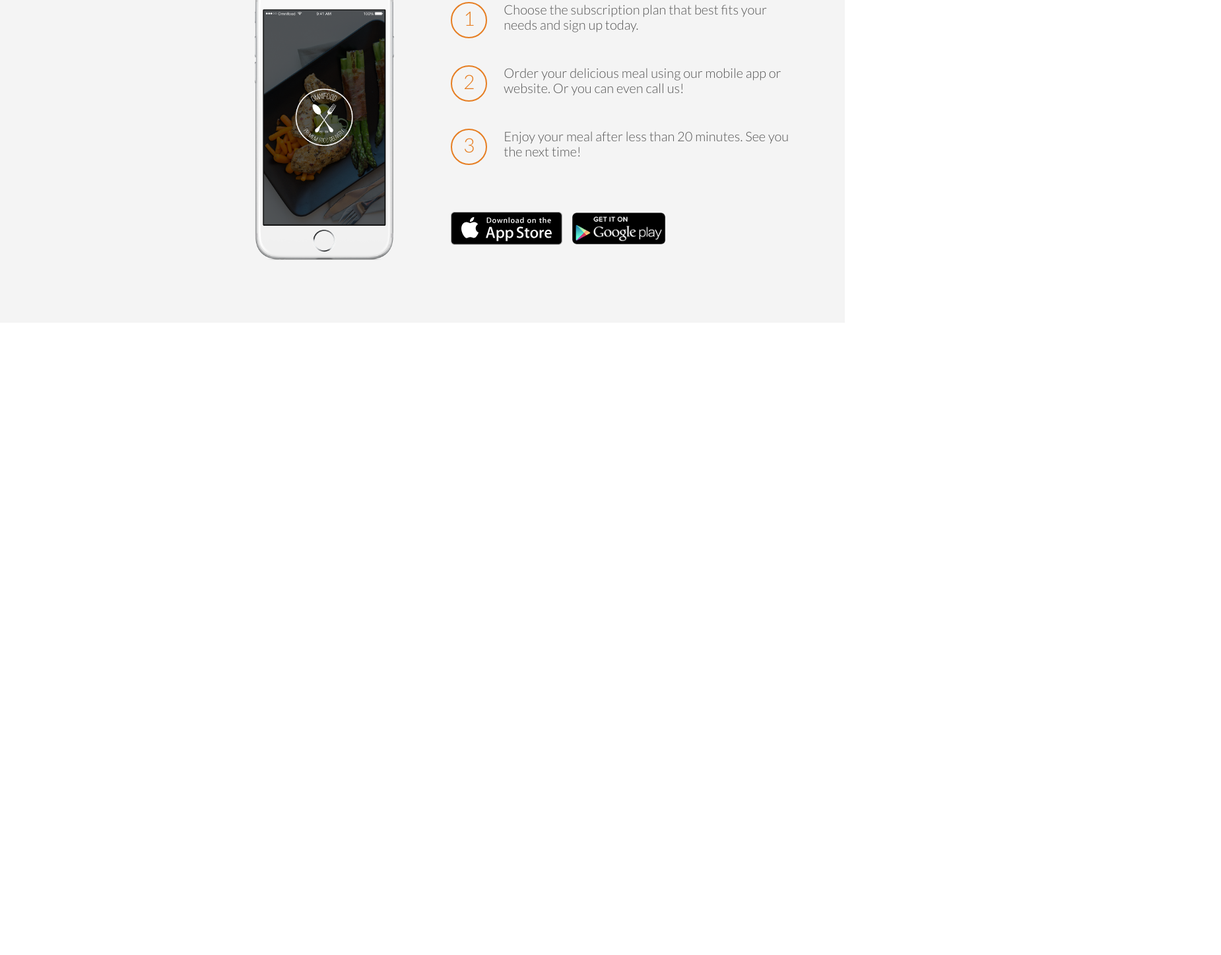
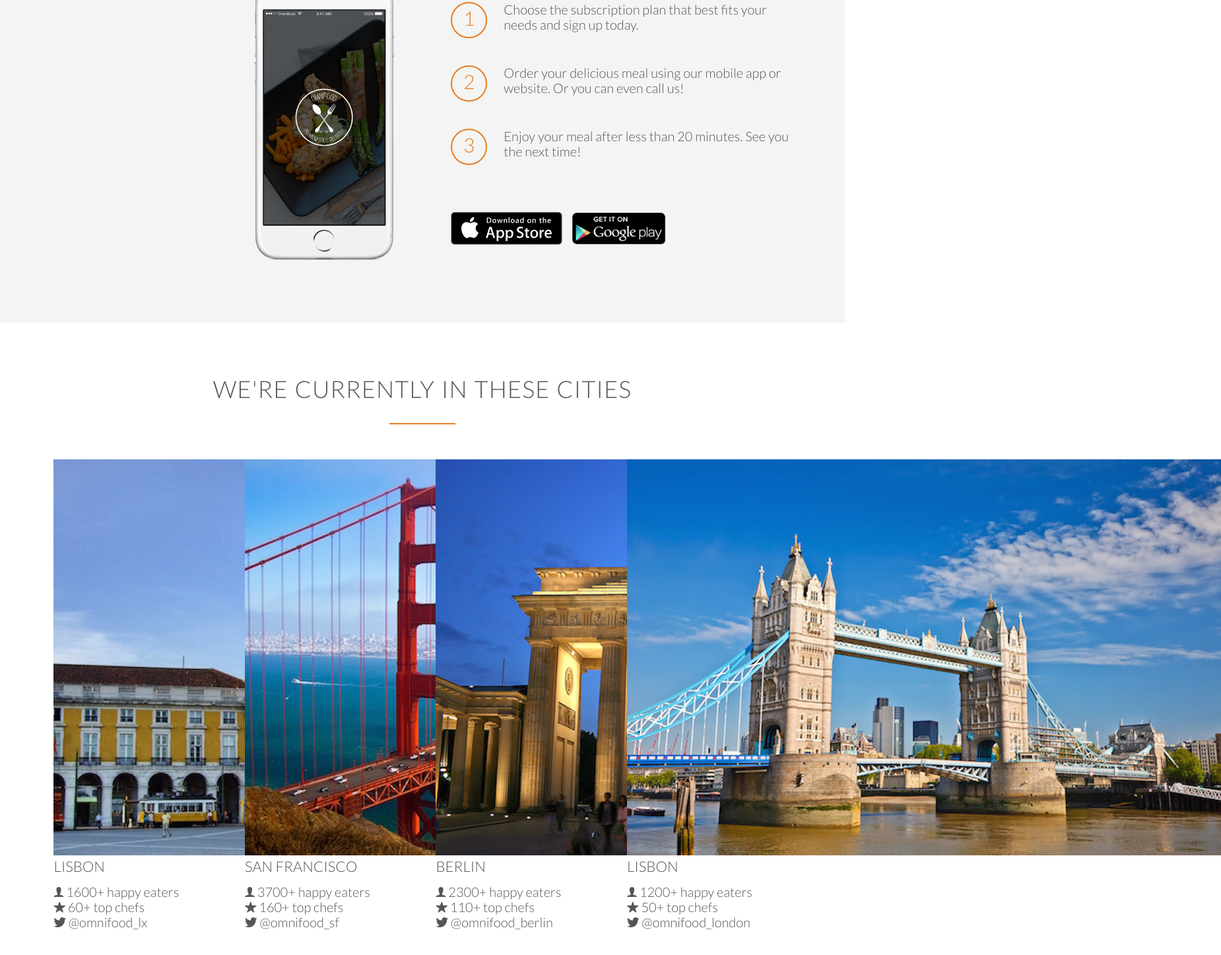
Before and after one commit to mander59/PracticeWebsite, a plain HTML site: page index.html in a window 1280 px wide. Shown: the part 2249-3696 px from the top of the page at 66% size, 1850 px wide, since content can reach past the window. Before the commit the page ends 2738 px from the top, so only its background shows below. Drawn offline with nearby package versions, Linux system fonts and the light colour scheme.

Commit message:
Added cities and pictures

```diff
--- a/index.html
+++ b/index.html
@@ -134,5 +134,76 @@
                 </div>
             </div>
         </section>
+        <section class="section-cities">
+            <div class="row">
+                    <h2>We're currently in these cities</h2>
+            </div>
+            <div class="row">
+                <div class="col span-1-of-4 box">
+                    <img src="resources/img/lisbon-3.jpg" alt="We are currently in Lisbon">
+                    <h3>Lisbon</h3>
+                    <div class="city-feature">
+                        <i class="icon ion-ios-person"></i>
+                        1600+ happy eaters
+                    </div>
+                    <div class="city-feature">
+                        <i class="icon ion-ios-star"></i>
+                        60+ top chefs
+                    </div>
+                    <div class="city-feature">
+                        <i class="icon ion-logo-twitter"></i>
+                        @omnifood_lx
+                    </div>
+                </div>
+                <div class="col span-1-of-4 box">
+                    <img src="resources/img/san-francisco.jpg" alt="We are currently in Lisbon">
+                    <h3>San Francisco</h3>
+                    <div class="city-feature">
+                        <i class="icon ion-ios-person"></i>
+                        3700+ happy eaters
+                    </div>
+                    <div class="city-feature">
+                        <i class="icon ion-ios-star"></i>
+                        160+ top chefs
+                    </div>
+                    <div class="city-feature">
+                        <i class="icon ion-logo-twitter"></i>
+                        @omnifood_sf
+                    </div>
+                </div>
+                <div class="col span-1-of-4 box">
+                    <img src="resources/img/berlin.jpg" alt="We are currently in Berlin">
+                    <h3>Berlin</h3>
+                    <div class="city-feature">
+                        <i class="icon ion-ios-person"></i>
+                        2300+ happy eaters
+                    </div>
+                    <div class="city-feature">
+                        <i class="icon ion-ios-star"></i>
+                        110+ top chefs
+                    </div>
+                    <div class="city-feature">
+                        <i class="icon ion-logo-twitter"></i>
+                        @omnifood_berlin
+                    </div>
+                </div>
+                <div class="col span-1-of-4 box">
+                    <img src="resources/img/london.jpg" alt="We are currently in London">
+                    <h3>Lisbon</h3>
+                    <div class="city-feature">
+                        <i class="icon ion-ios-person"></i>
+                        1200+ happy eaters
+                    </div>
+                    <div class="city-feature">
+                        <i class="icon ion-ios-star"></i>
+                        50+ top chefs
+                    </div>
+                    <div class="city-feature">
+                        <i class="icon ion-logo-twitter"></i>
+                        @omnifood_london
+                    </div>
+                </div>
+            </div>
+        </section>
     </body>
 </html>
```
